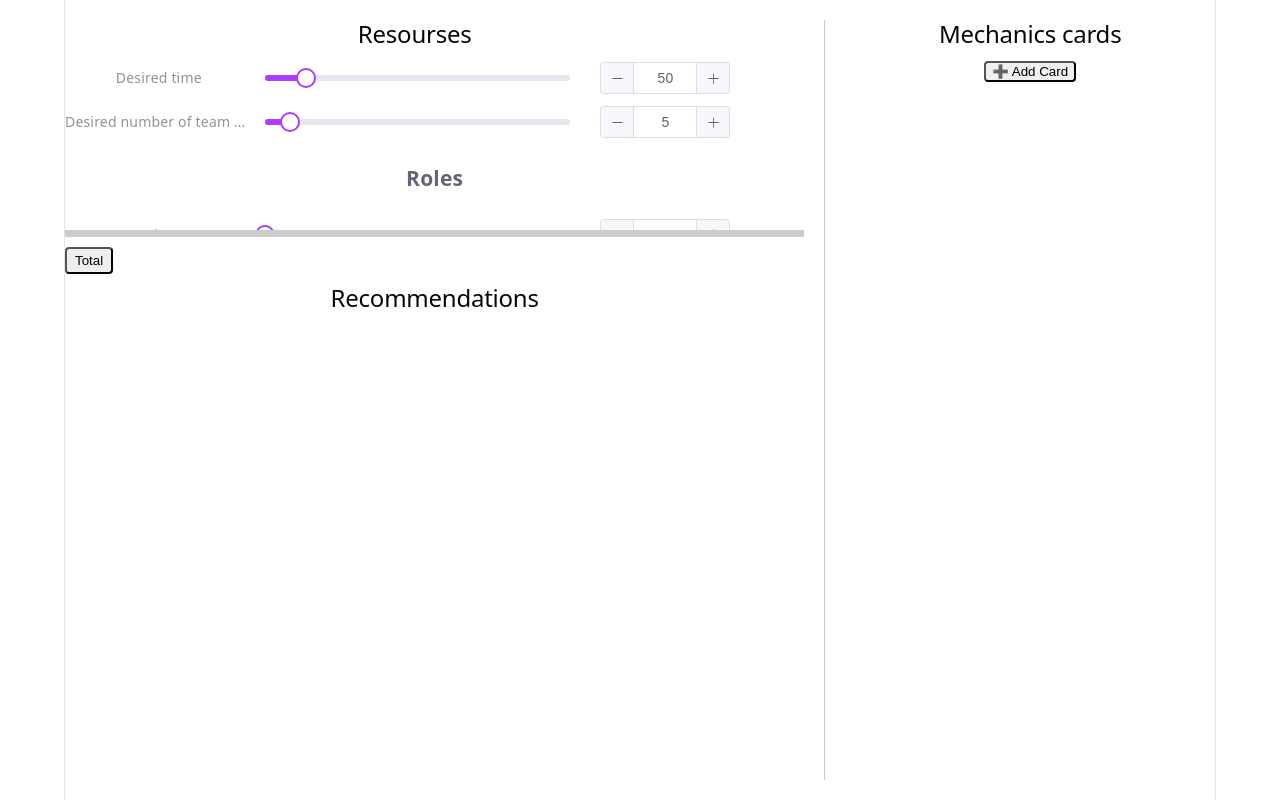
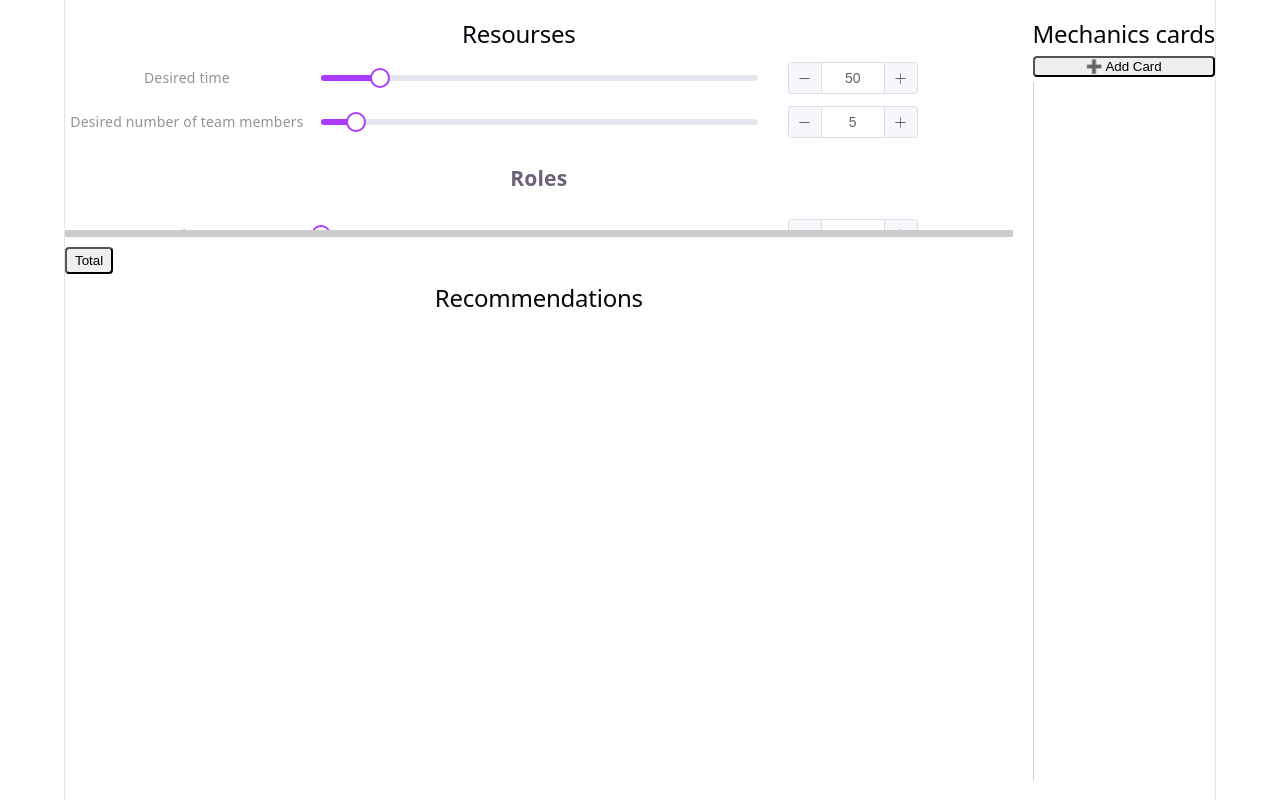
Before and after one commit to Nedodoud/TTCalculator, a Vue app: page / in a window 1280 px wide. Built offline with nearby package versions, Linux system fonts and the light colour scheme.

Commit message:
pin addCard button on top of the card list

```diff
--- a/src/App.vue
+++ b/src/App.vue
@@ -90,12 +90,10 @@ onUnmounted(() => {
       />
     </div>
 
-    <div class="right">
-      <CardList
+    <CardList
         :teamComponents="teamComponents"
         v-model:cards="cards"
       />
-    </div>
     <div v-if="showTooltip"
         class="tooltip"
         :style="{ left: tooltipX + 'px', top: tooltipY + 'px' }"
@@ -124,12 +122,6 @@ onUnmounted(() => {
 }
 
 /* Правая часть (1/3) */
-.right {
-  flex: 1;
-  border-left: 1px solid #ccc;
-  padding-left: 20px;
-  overflow-y: auto;
-}
 
 
 .tooltip {
--- a/src/components/CardList.vue
+++ b/src/components/CardList.vue
@@ -11,7 +11,7 @@ const props = defineProps<{
   teamComponents: { tag: string; value: number }[];
 }>();
 
-let nextId = 1;
+let nextId = 0;
 
 function addCard() {
   console.log(cards);
@@ -40,10 +40,11 @@ function deleteCard(id: number) {
 </script>
 
 <template>
+
+  <div class="header-right">
     <h2>Mechanics cards</h2>
-  <div>
     <button @click="addCard" >➕ Add Card</button>
-
+      <div class="right">
         <div class="card-list">
           <CardItem
               v-for="card in cards"
@@ -54,9 +55,30 @@ function deleteCard(id: number) {
           />
         </div>
       </div>
+
+  </div>
 </template>
 
 <style scoped>
+.header-right {
+  display: flex;
+  flex-direction: column;
+max-width: 100%;
+}
+
+.header-right button {
+ margin-bottom: 5px;
+}
+
+.right {
+  flex: 1;
+  border-left: 1px solid #ccc;
+  padding-left: 20px;
+  padding-right: 20px;
+  overflow-y: auto;
+}
+
+
 .card-list {
   margin-top: 16px;
 }
```
Lines whose indentation alone changed are shown as unchanged.
